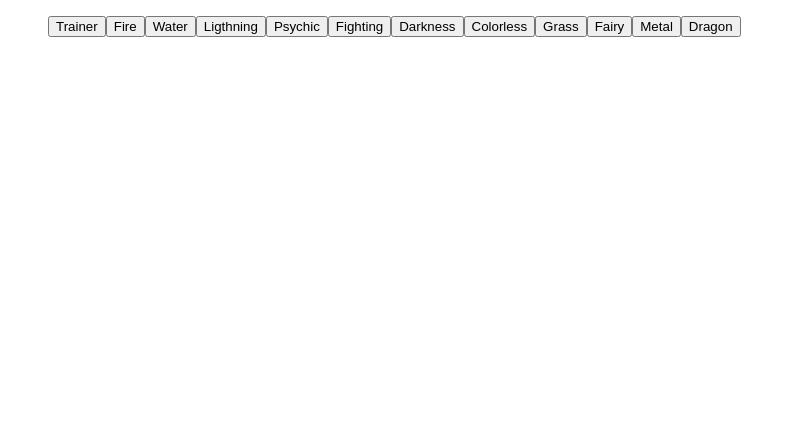
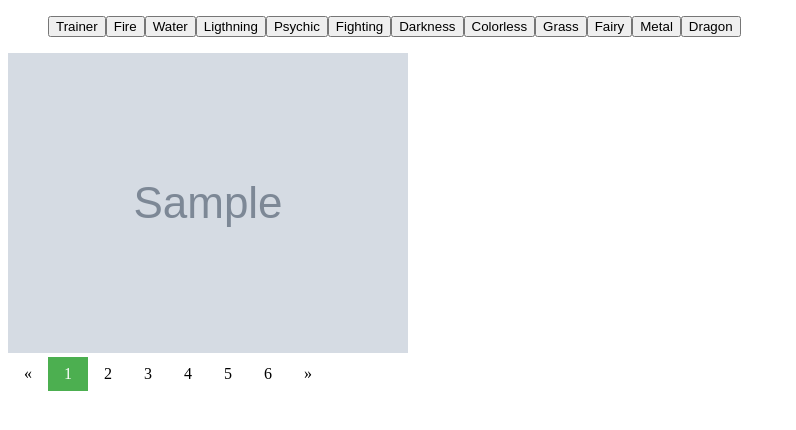
Before and after one commit to Cerisedw/pokemonCard, a Symfony app: template templates/card/index.html.twig in a window 1280 px wide. Shown: the top 430 px of the page, without its empty margins (0-796 px from the left). Run offline with Twig, Linux system fonts and the light colour scheme; the template is opened without the code that fills it: most values are stand-ins (such as "Sample title", 1, 10 or a date in 2020); grey boxes marked "Sample" are stand-in pictures; some libraries are stand-ins or nearby versions.

Commit message:
début de pagination via JS et une action

```diff
--- a/templates/base.html.twig
+++ b/templates/base.html.twig
@@ -7,6 +7,9 @@
     </head>
     <body>
         {% block body %}{% endblock %}
-        {% block javascripts %}{% endblock %}
+        {% block javascripts %}
+        <script src="https://cdn.jsdelivr.net/npm/axios/dist/axios.min.js"></script>
+        <script src="https://code.jquery.com/jquery-3.4.1.min.js" integrity="sha256-CSXorXvZcTkaix6Yvo6HppcZGetbYMGWSFlBw8HfCJo=" crossorigin="anonymous"></script>
+        {% endblock %}
     </body>
 </html>
--- a/templates/card/index.html.twig
+++ b/templates/card/index.html.twig
@@ -1,6 +1,29 @@
 {% extends 'base.html.twig' %}
 
 {% block title %}Hello CardController!{% endblock %}
+{% block stylesheets %}
+<style>
+.pagination {
+  display: inline-block;
+}
+
+.pagination a {
+  color: black;
+  float: left;
+  padding: 8px 16px;
+  text-decoration: none;
+  cursor:pointer;
+}
+
+.pagination a.active {
+  background-color: #4CAF50;
+  color: white;
+}
+
+.pagination a:hover:not(.active) {background-color: #ddd;}
+</style>
+
+{% endblock %}
 
 {% block body %}
 
@@ -20,13 +43,27 @@
             <li><button class="filterType" id="Type11">Dragon</button></li>
         </ul>
     </div>
-    <div id="content"></div>
+    <div id="content">
+        {% for item in cartes %}
+        <img id="{{item.id}}" src="{{ item.imageUrl }}" />
+        {% endfor %}
+    </div>
+<div class="pagination">
+    <a  id='back'>&laquo;</a>
+    <a  class="active"  id='page1'>1</a>
+    <a  id='page2'>2</a>
+    <a  id='page3'>3</a>
+    <a  id='page4'>4</a>
+    <a  id='page5'>5</a>
+    <a  id='page6'>6</a>
+    <a  id='after'>&raquo;</a>
+</div>
 
 {% endblock %}
 
 {% block javascripts %}
-<script src="https://cdn.jsdelivr.net/npm/axios/dist/axios.min.js"></script>
-<script src="https://code.jquery.com/jquery-3.4.1.min.js" integrity="sha256-CSXorXvZcTkaix6Yvo6HppcZGetbYMGWSFlBw8HfCJo=" crossorigin="anonymous"></script>
+{{ parent() }}
+{# <script src="{{ asset ('/assets/js/filtreAjax.js') }}"></script> #}
 <script>
     const constructList = (arr) => {
     $('#content').empty();
@@ -40,12 +77,34 @@
     form.append('typeId', e.target.id);
     axios.post("{{ path ('getByTypeId') }}", form)
     .then((res) => {
-            console.log(res.data);
         constructList(res.data);
+        $('.pagination').empty();
 
     })
     .catch((error) => console.log(error));
 };
+
+const sendIdPage = (e) => {
+    const form = new FormData();
+    let idTarget;
+    if(e.target.id === "back"){
+        const idNoSlice = $('.active').attr('id');
+        idTarget = parseInt(idNoSlice.slice(4)) - 1;
+    }else if(e.target.id === "after"){
+        const idNoSlice2 = $('.active').attr('id');
+        idTarget = parseInt(idNoSlice2.slice(4)) + 1;
+    }else {
+        idTarget = e.target.id.slice(4);
+    }
+    form.append('page', idTarget);
+    axios.post("{{ path ('getAllByPage') }}", form)
+    .then((res) => {
+        $('.pagination a').removeClass("active");
+        $(`#page${idTarget}`).addClass("active");
+        constructList(res.data);
+    }).catch((error) => console.log(error));
+};
+
 </script>
 <script>
     const x = document.getElementsByTagName('button');
@@ -53,5 +112,10 @@
     for(let i = 0; i < x.length; i++){
         x[i].addEventListener("click", sendId);
     }
+
+    const a = document.getElementsByTagName('a');
+    for(let i = 0; i<a.length; i++){
+        a[i].addEventListener("click", sendIdPage);
+    }
 </script>
 {% endblock %}
```
Also changed, not shown: src/Controller/CardController.php (+23 -5 lines), public/assets/js/filtreAjax.js (added). Lines whose indentation alone changed are shown as unchanged.
